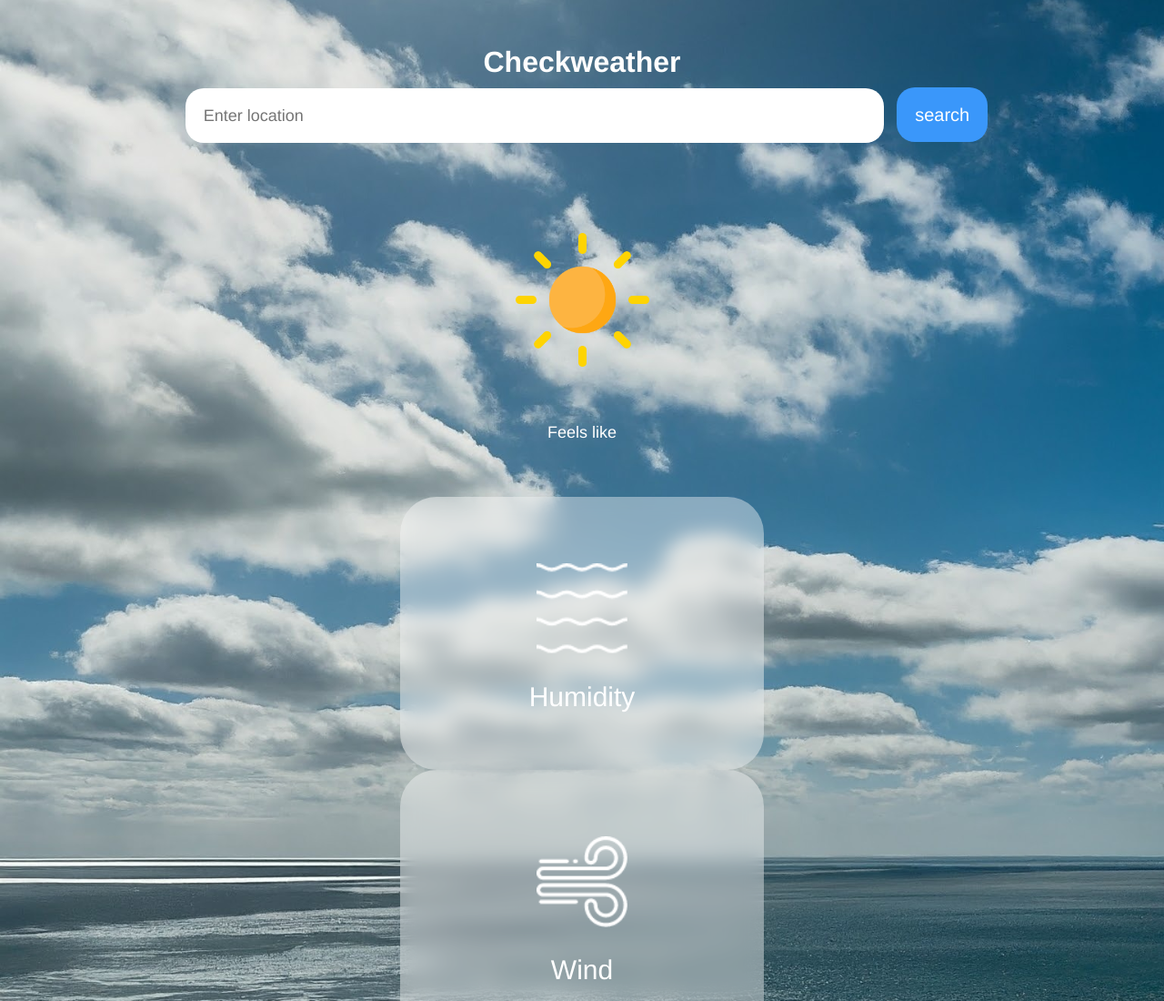
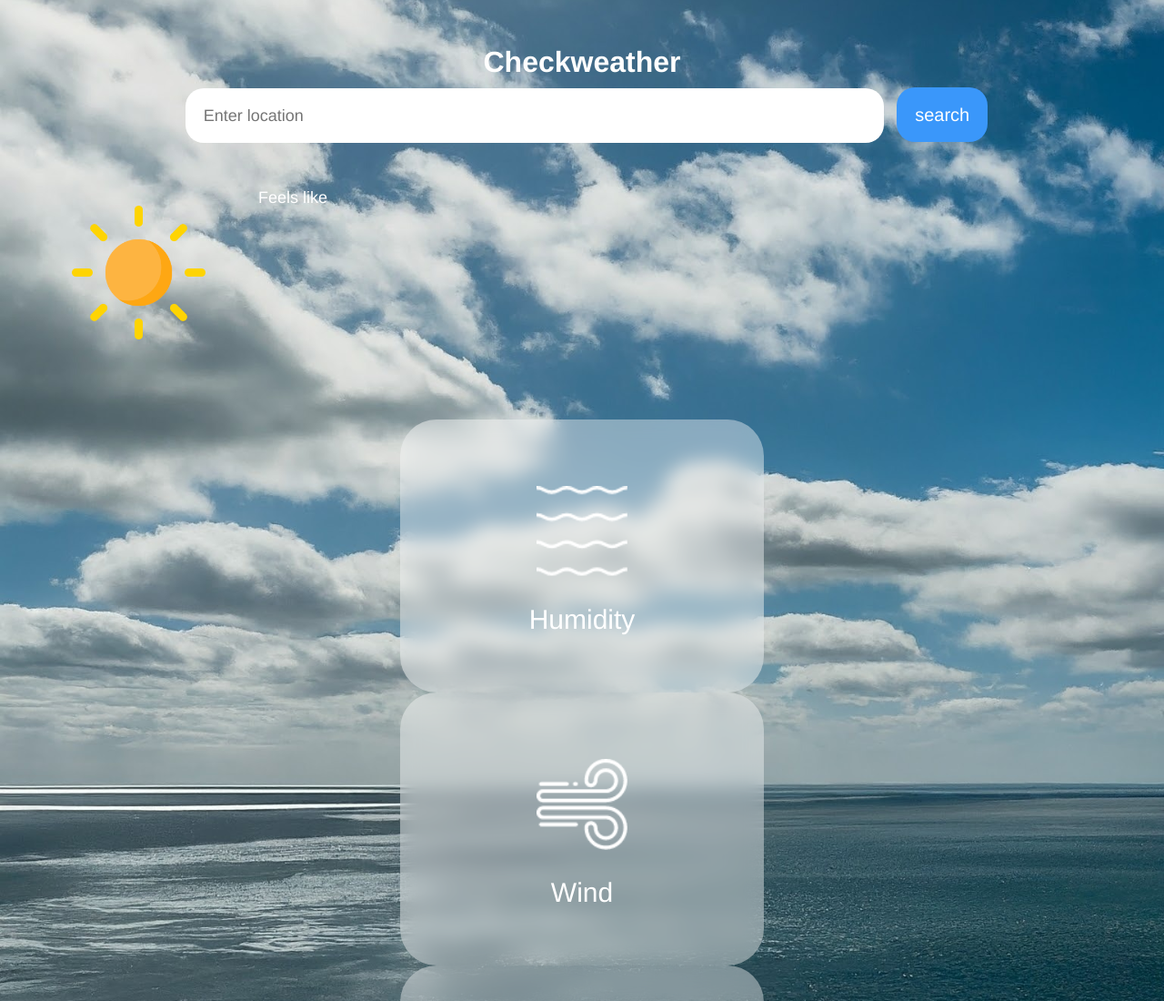
Before and after one commit to Eunini/checkweather, a plain HTML site: page index.html in a window 1280 px wide. Shown: the top 1100 px of the page at 91% size. Drawn offline with nearby package versions, Linux system fonts and the light colour scheme.

Commit message:
Update style.css

```diff
--- a/style.css
+++ b/style.css
@@ -8,7 +8,7 @@
 body {
   z-index: 1;
   scroll-behavior: smooth;
-  height: 140vh;
+  height: 120vh;
   /* background: rgb(103,169,208);
   background: linear-gradient(0deg, rgba(103,169,208,1) 0%, rgba(135,206,235,1) 66%, rgba(135,206,235,1) 76%); */
   background-image: url(clear.jpeg);
@@ -48,6 +48,8 @@ button {
   font-size: 18px;
 }
 #weatherInfo {
+    display:flex;
+    flex-direction: row;
   margin-top: 20px;
 }
 #weatherInfo .city {
```
